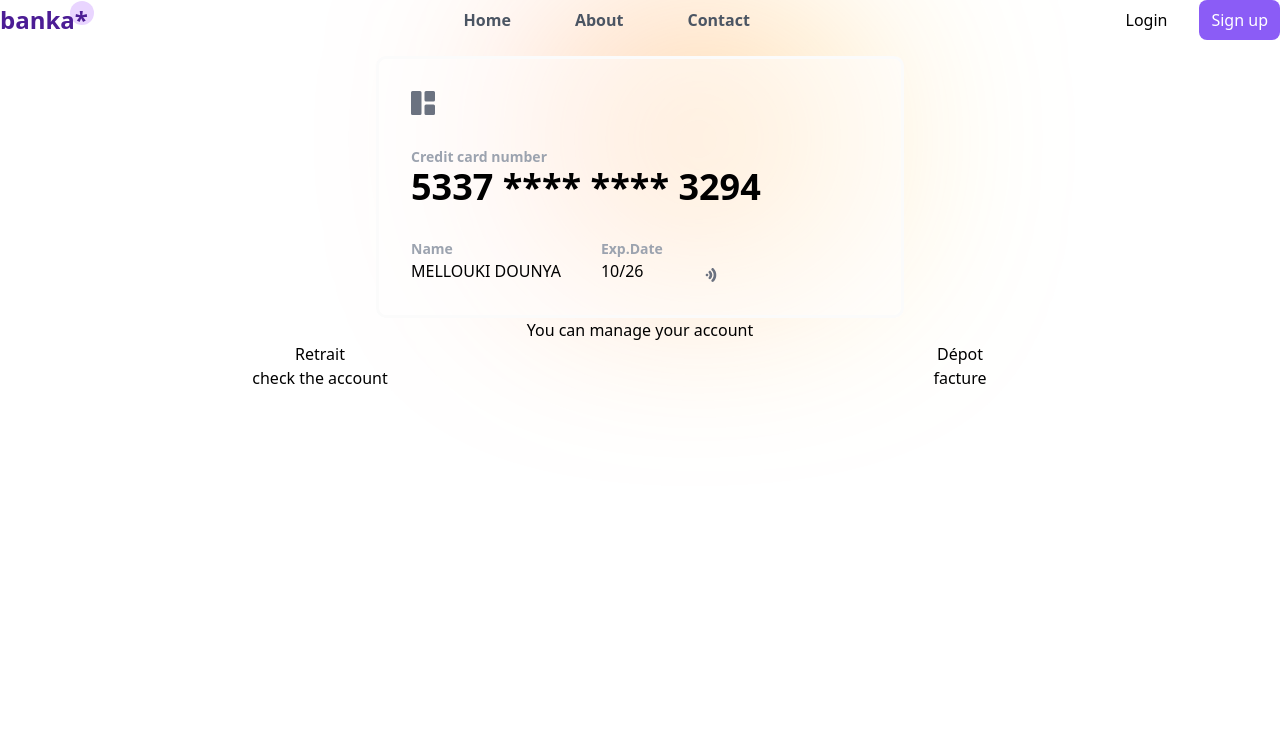
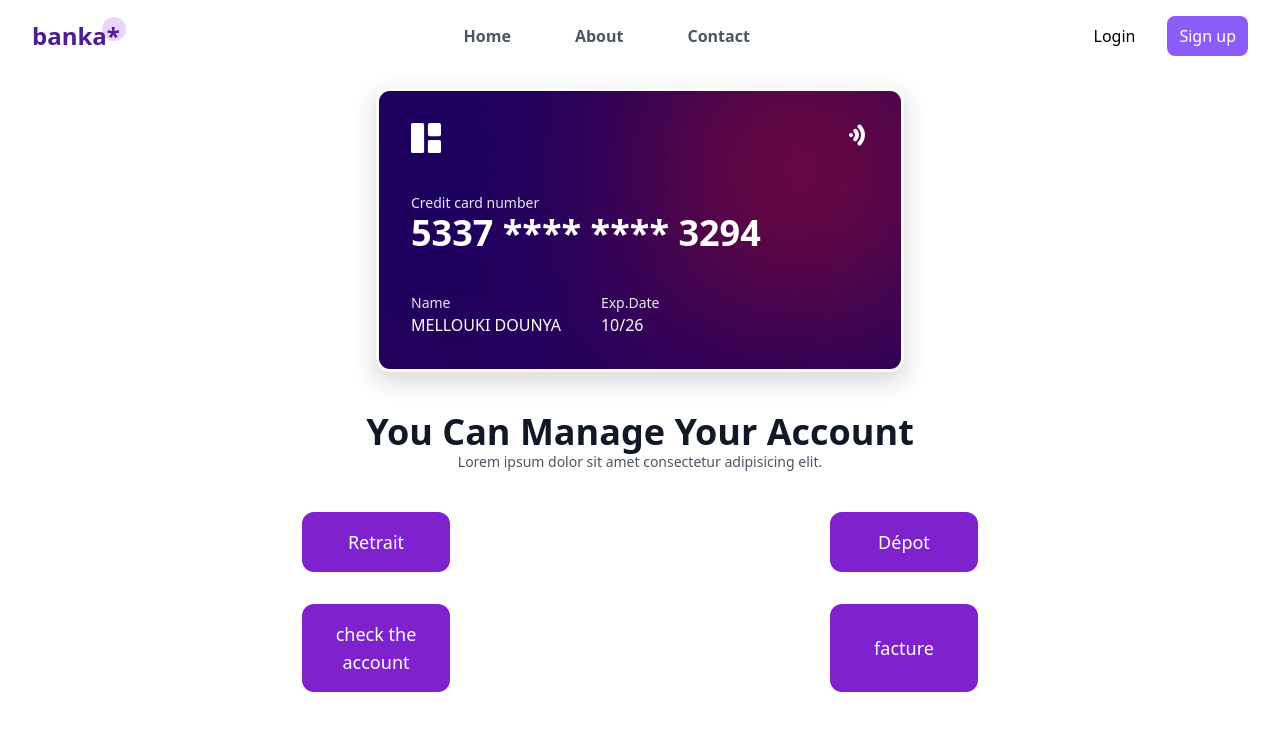
Before and after one commit to dounya-m/dev-hunter, a React (Vite) app: page /gap in a window 1280 px wide. Shown: the top 730 px of the page. Built offline with nearby package versions, Linux system fonts and the light colour scheme.

Commit message:
main gap

```diff
--- a/src/App.css
+++ b/src/App.css
@@ -54,9 +54,36 @@
   padding: 2rem;
   width: 33rem;
   margin: auto;
-  border-radius: 10px ;
-  background: rgba(255, 255, 255, 0.537);
+  border-radius: 14px ;
+  background: rgb(36, 1, 93);
+  color: white;
+  overflow: hidden;
+  box-shadow: 0px 8px 20px 4px rgb(222 222 222);
 
+}
+.bg_card_color{
+  width: 20vw;
+  height: 20vh;
+  background: rgb(255, 28, 7);
+  background: linear-gradient(40, rgb(255, 131, 6) 10%, rgb(83, 0, 167) 80%);
+  border-radius: 100%;
+  left: 55%;
+  top: 5rem;
+  margin-top: -5rem;
+  filter:blur(120px);
+  position: absolute;
+}
+.bg_card_color2{
+  width: 20vw;
+  height: 20vh;
+  background: rgb(15, 0, 103);
+  background: linear-gradient(30, rgb(197, 0, 128) 10%, rgb(203, 108, 0) 80%);
+  border-radius: 100%;
+  left: -10%;
+  top: 5rem;
+  margin-top: -5rem;
+  filter:blur(120px);
+  position: absolute;
 }
 .auth_image{
   margin-left: 0px;
--- a/src/components/auth/RegisterForme.jsx
+++ b/src/components/auth/RegisterForme.jsx
@@ -1,6 +1,22 @@
 import React  from 'react'
+import { useState } from 'react'
 import {Link} from 'react-router-dom'
+// import axios from 'axios'
 function RegisterForme() {
+
+    const [name, setName] = useState('')
+    const [lastname, setLastname] =  useState('')
+    const [email, setEmail] = useState('')
+    const [adress, setAdress] = useState('')
+    const [city, setCity] = useState('')
+    const [codeP, setCodeP] = useState('')
+    const [password, setPassword] = useState('')
+
+    const [submit, setSubmit] = useState(false)
+    const [error, setError] = useState(false)
+
+
+
 return (
     <div className='grid grid-cols-2 gap-6 capitalize'>
         <div class="space-y-1">
--- a/src/components/commun/items/Navbar.jsx
+++ b/src/components/commun/items/Navbar.jsx
@@ -3,7 +3,7 @@ import { NavLink } from 'react-router-dom'
 
 function Navbar() {
   return (
-    <div className='flex justify-between items-center'>
+    <div className='flex justify-between items-center px-8 py-4'>
         <div className='relative'>
             <NavLink  to='/' className='relative font-bold text-2xl text-violet-900'>banka*</NavLink>
             <p className=' bg-purple-200 absolute w-[1.5rem] h-[1.5rem] rounded-full ml-[80%] -mt-[40%] -z-10'></p>
@@ -13,7 +13,6 @@ function Navbar() {
               <NavLink to='/' className='text-gray-600 hover:text-violet-800 font-semibold'>Home</NavLink>
               <NavLink to='/' className='text-gray-600 hover:text-violet-800 font-semibold'>About</NavLink>
               <NavLink to='/' className='text-gray-600 hover:text-violet-800 font-semibold'>Contact</NavLink>
-
             </ul>
         </div>
         <div className='flex gap-[2rem]'>
--- a/src/components/user/gap/GapHeader.jsx
+++ b/src/components/user/gap/GapHeader.jsx
@@ -5,26 +5,33 @@ import {BsArrowLeftShort} from "react-icons/bs"
 
 function GapHeader() {
   return (
-    <div className='card mt-[1rem] relative rotate'>
-    <p className='cercle_deco absolute -z-40'></p>
-    <BsFillGrid1X2Fill className='text-gray-500 text-2xl' />
+    <div className='card mt-[1rem] relative'>
+    {/* <p className='cercle_deco absolute  fl'></p> */}
+    <div className=' z-10 flex flex-col gap-10'>
+    <div className='flex justify-between'>
+    <BsFillGrid1X2Fill className='text-white text-3xl' />
+    <TiWiFi className=' rotate-90 text-white text-2xl' />
+    </div>
+
     <div>
-        <p className='text-gray-400 font-semibold text-sm'>Credit card number</p>
+        <p className='text-gray-200  text-sm'>Credit card number</p>
         <p className=' text-4xl font-semibold'>5337 **** **** 3294</p>
     </div>
     <div className='flex items-end gap-10'>
         <div className=''>
-            <p className='text-gray-400 font-semibold text-sm'>Name</p>
+            <p className='text-gray-200  text-sm'>Name</p>
             <p className=''>MELLOUKI DOUNYA</p>
         </div>
         <div className=''>
-            <p className='text-gray-400 font-semibold text-sm'>Exp.Date</p>
+            <p className='text-gray-200  text-sm'>Exp.Date</p>
             <p className=''>10/26</p>
         </div>
         <div>
-            <TiWiFi className=' rotate-90 text-gray-500' />
         </div>
     </div>
+    </div>
+    <p className='bg_card_color'></p>
+    <p className='bg_card_color2'></p>
 </div>
   )
 }
--- a/src/components/user/gap/GapMain.jsx
+++ b/src/components/user/gap/GapMain.jsx
@@ -3,8 +3,11 @@ import TransitionController from './iteme/TransitionController'
 
 function GapMain() {
   return (
-    <div>
-        <h1>You can manage your account</h1>
+    <div className=''>
+        <div className='my-10'>
+        <h1 className='text-4xl font-bold capitalize  mx-auto text-gray-900'>You can manage your account</h1>
+            <p className='w-[30%] mx-auto text-sm text-gray-600'>Lorem ipsum dolor sit amet consectetur adipisicing elit.</p>
+        </div>
         <div>
             <TransitionController />
         </div>
--- a/src/components/user/gap/iteme/TransitionController.jsx
+++ b/src/components/user/gap/iteme/TransitionController.jsx
@@ -2,11 +2,12 @@ import React from 'react'
 
 function TransitionController() {
   return (
-    <div className='grid grid-cols-2'>
-        <button className='btn'>Retrait</button>
-        <button className='btn'>Dépot</button>
-        <button className='btn'>check the account</button>
-        <button className='btn'>facture</button>
+    <div className='grid grid-cols-2 gap-8 w-[80%] mx-auto '>
+        <button className='bg-purple-700 text-white text-lg w-[30%] py-4 rounded-xl mx-auto hover:bg-purple-600'>Retrait</button>
+        <button className='bg-purple-700 text-white text-lg w-[30%] py-4 rounded-xl mx-auto hover:bg-purple-600'>Dépot</button>
+        {/* <button className='bg-purple-700 text-white text-lg w-[30%] py-4 rounded-xl mx-auto hover:bg-purple-600 col-span-2'>Dépot</button> */}
+        <button className='bg-purple-700 text-white text-lg w-[30%] py-4 rounded-xl mx-auto hover:bg-purple-600'>check the account</button>
+        <button className='bg-purple-700 text-white text-lg w-[30%] py-4 rounded-xl mx-auto hover:bg-purple-600'>facture</button>
 
     </div>
   )
--- /dev/null
+++ b/src/config/Proxy.jsx
@@ -0,0 +1 @@
+export const proxy = 'http://localhost:3000/api/banka'
```
